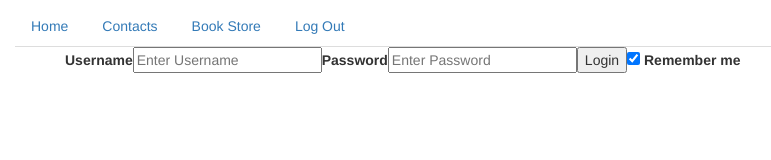
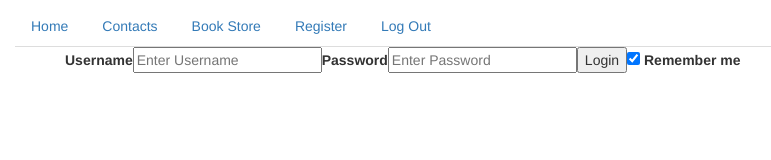
Before and after one commit to vrallabhandi/angular-library-mgt, an Angular app: page /login in a window 1280 px wide. Shown: the top 160 px of the page, without its empty margins (5-776 px from the left). Built offline with nearby package versions, Linux system fonts and the light colour scheme.

Commit message:
signup form

```diff
--- a/src/app/app.component.html
+++ b/src/app/app.component.html
@@ -58,6 +58,9 @@
             <a routerLink="/bookstore">Book Store</a>
         </li>
         <li routerLinkActive="true">
+            <a routerLink="/signup" class="pull-right">Register</a>
+        </li>
+    <li routerLinkActive="true">
                 <a routerLink="/login" class="pull-right">Log Out</a>
             </li>
     </ul>
```
